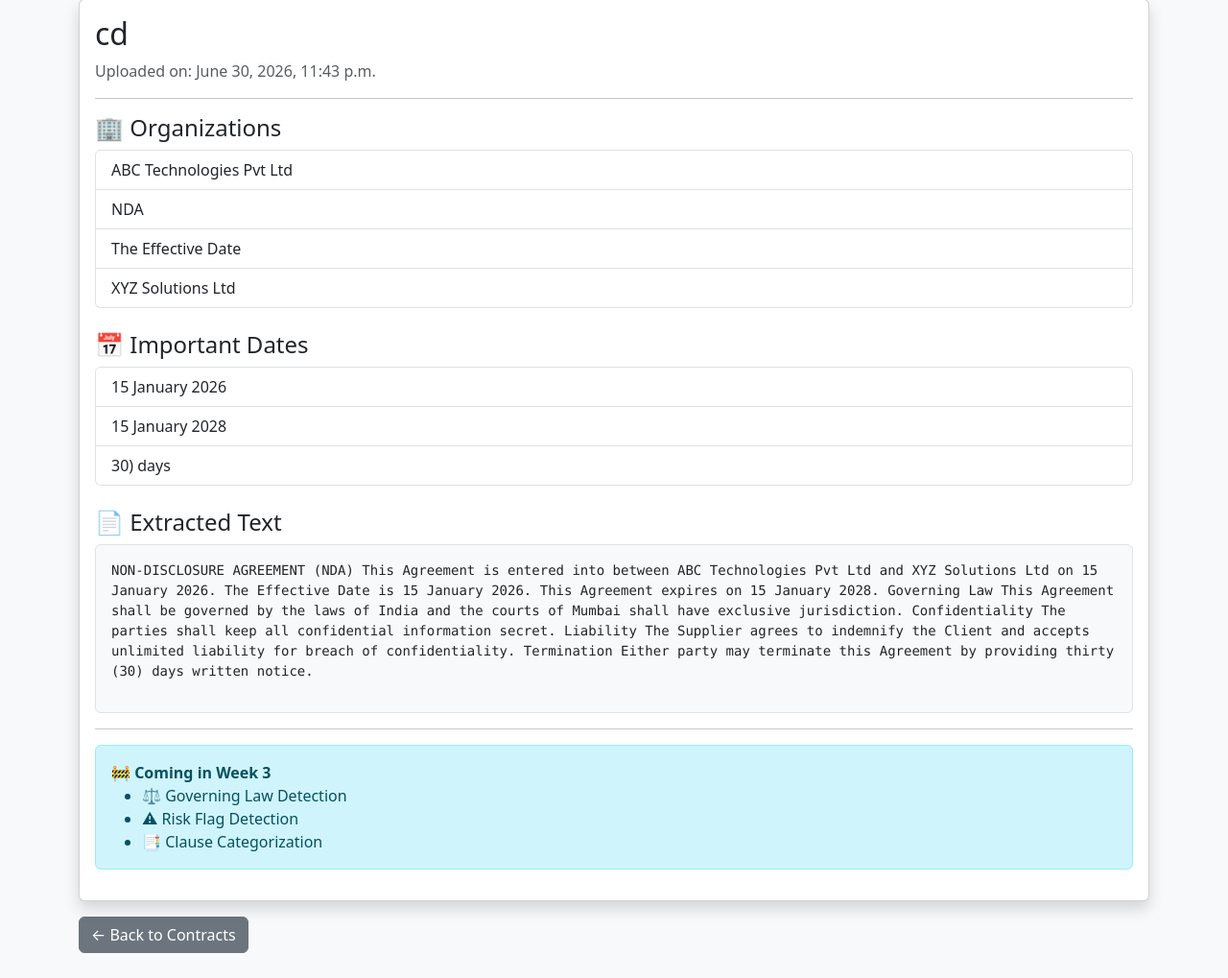
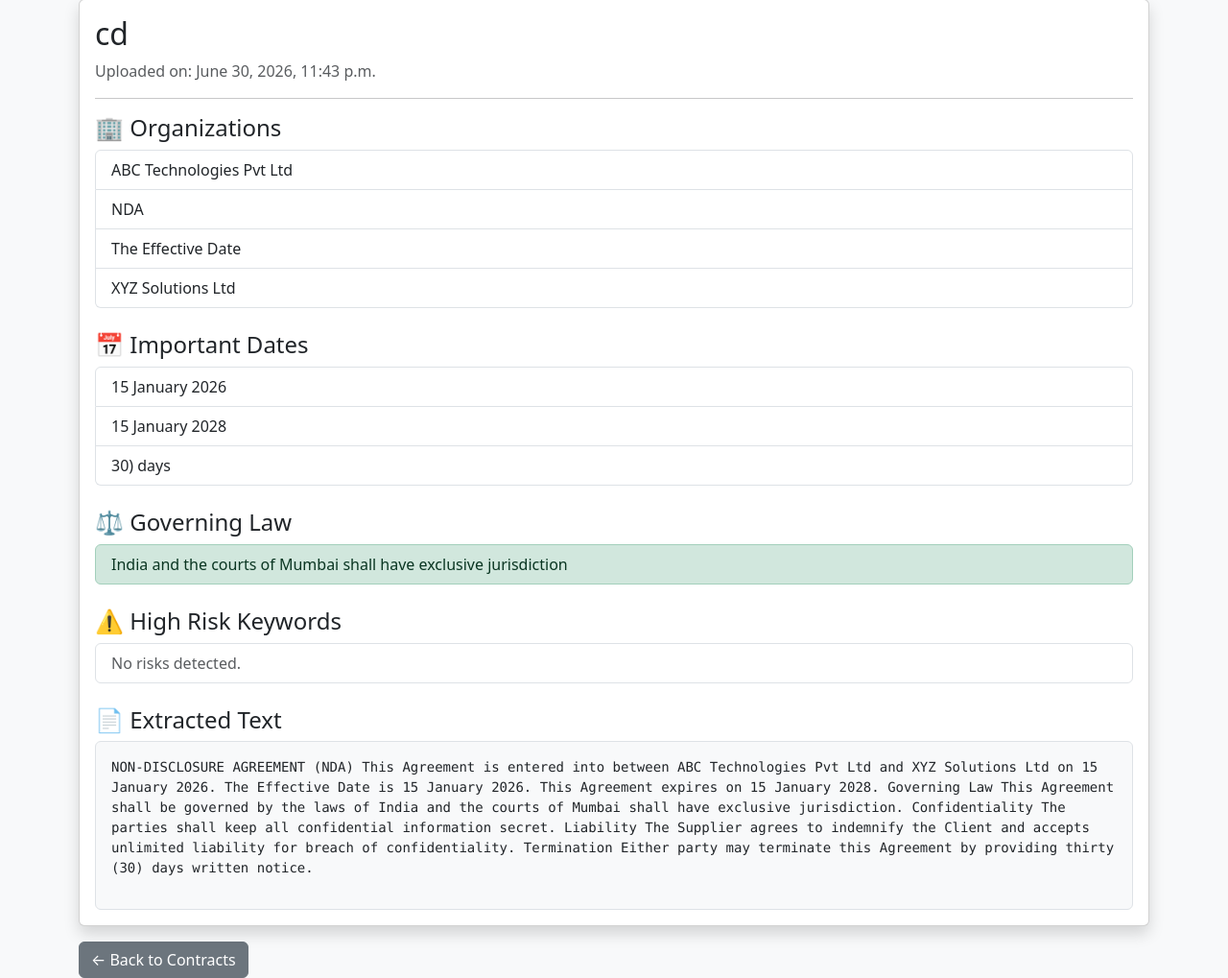
Before and after one commit to ynpingat-beep/legaltech-contract-parser, a Django app: page /contracts/12/ in a window 1280 px wide. Shown: the part 49-1068 px from the top of the page at 96% size. Before the commit the page ends 1042 px from the top, so only its background shows below. Run offline with Django 5.2, Linux system fonts and the light colour scheme; data comes from the database, SQL or seed files in the repository; both versions use the stored data as it was after the commit.

Commit message:
feat: add risk detection and contract analysis dashboard

```diff
--- a/contracts/Templates/contracts/contract_detail.html
+++ b/contracts/Templates/contracts/contract_detail.html
@@ -69,6 +69,56 @@
 
             </ul>
 
+            <!-- Governing Law -->
+
+            <h4>⚖️ Governing Law</h4>
+
+            <ul class="list-group mb-4">
+
+                {% for law in governing_law %}
+
+                    <li class="list-group-item list-group-item-success">
+                        {{ law.clause_text }}
+                    </li>
+
+                {% empty %}
+
+                    <li class="list-group-item text-muted">
+                        Governing law not found.
+                    </li>
+
+                {% endfor %}
+
+            </ul>
+
+            <!-- Risk Flags -->
+
+            <h4>⚠️ High Risk Keywords</h4>
+
+            <ul class="list-group mb-4">
+
+                {% for risk in risks %}
+
+                    <li class="list-group-item d-flex justify-content-between align-items-center">
+
+                        {{ risk.description }}
+
+                        <span class="badge bg-danger">
+                            {{ risk.risk_level }}
+                        </span>
+
+                    </li>
+
+                {% empty %}
+
+                    <li class="list-group-item text-muted">
+                        No risks detected.
+                    </li>
+
+                {% endfor %}
+
+            </ul>
+
             <!-- Extracted Text -->
 
             <h4>📄 Extracted Text</h4>
@@ -77,20 +127,6 @@
                  style="max-height:400px; overflow:auto;">
 
                 <pre style="white-space: pre-wrap;">{{ contract.extracted_text }}</pre>
-
-            </div>
-
-            <hr>
-
-            <div class="alert alert-info">
-
-                <strong>🚧 Coming in Week 3</strong>
-
-                <ul class="mb-0">
-                    <li>⚖ Governing Law Detection</li>
-                    <li>⚠ Risk Flag Detection</li>
-                    <li>📑 Clause Categorization</li>
-                </ul>
 
             </div>
 
--- a/contracts/models.py
+++ b/contracts/models.py
@@ -2,7 +2,8 @@ from django.db import models
 from .utils import (
     extract_text_from_pdf,
     extract_entities,
-    extract_governing_law
+    extract_governing_law,
+    detect_risks
 )
 
 
@@ -32,9 +33,10 @@ class Contract(models.Model):
                 super().save(update_fields=["extracted_text"])
 
                 # --------------------------------
-                # Remove old extracted clauses
+                # Remove old extracted data
                 # --------------------------------
                 self.clauses.all().delete()
+                self.risks.all().delete()
 
                 # --------------------------------
                 # Extract Organizations & Dates
@@ -74,6 +76,19 @@ class Contract(models.Model):
                         clause_text=governing_law
                     )
 
+                # --------------------------------
+                # Detect High Risk Keywords
+                # --------------------------------
+                risks = detect_risks(self.extracted_text)
+
+                for risk in risks:
+
+                    RiskFlag.objects.create(
+                        contract=self,
+                        risk_level="High",
+                        description=risk
+                    )
+
             except Exception as e:
                 print("Extraction Error:", e)
 
--- a/contracts/views.py
+++ b/contracts/views.py
@@ -1,31 +1,13 @@
 from django.http import HttpResponse
-
 from django.shortcuts import render, redirect, get_object_or_404
-from .models import Contract, ExtractedClause
-
-def home(request):
-    return HttpResponse("Contracts App Working!")
 
 from rest_framework.decorators import api_view, parser_classes
 from rest_framework.response import Response
 from rest_framework import status
 from rest_framework.parsers import MultiPartParser, FormParser
 
-from .models import Contract
+from .models import Contract, ExtractedClause
 from .serializers import ContractSerializer
-
-
-@api_view(['POST'])
-@parser_classes([MultiPartParser, FormParser])
-def upload_contract(request):
-
-    serializer = ContractSerializer(data=request.data)
-
-    if serializer.is_valid():
-        serializer.save()
-        return Response(serializer.data, status=status.HTTP_201_CREATED)
-
-    return Response(serializer.errors, status=status.HTTP_400_BAD_REQUEST)
 
 
 def home(request):
@@ -44,6 +26,20 @@ def home(request):
             'latest_contract': latest_contract
         }
     )
+
+
+@api_view(['POST'])
+@parser_classes([MultiPartParser, FormParser])
+def upload_contract(request):
+
+    serializer = ContractSerializer(data=request.data)
+
+    if serializer.is_valid():
+        serializer.save()
+        return Response(serializer.data, status=status.HTTP_201_CREATED)
+
+    return Response(serializer.errors, status=status.HTTP_400_BAD_REQUEST)
+
 
 def upload_page(request):
 
@@ -68,7 +64,6 @@ def upload_page(request):
     )
 
 
-
 def contract_list(request):
 
     contracts = Contract.objects.all()
@@ -84,7 +79,8 @@ def contract_list(request):
 
 def contract_detail(request, contract_id):
 
-    contract = Contract.objects.get(
+    contract = get_object_or_404(
+        Contract,
         id=contract_id
     )
 
@@ -98,15 +94,26 @@ def contract_detail(request, contract_id):
         clause_type="Date"
     )
 
+    governing_law = ExtractedClause.objects.filter(
+        contract=contract,
+        clause_type="Governing Law"
+    )
+
+    # ✅ Fetch Risk Flags
+    risks = contract.risks.all()
+
     return render(
         request,
         'contracts/contract_detail.html',
         {
             'contract': contract,
             'organizations': organizations,
-            'dates': dates
+            'dates': dates,
+            'governing_law': governing_law,
+            'risks': risks,
         }
     )
+
 
 def delete_contract(request, pk):
 
```
Also changed, not shown: contracts/utils.py (+26 -0 lines), db.sqlite3, 1 other file.
